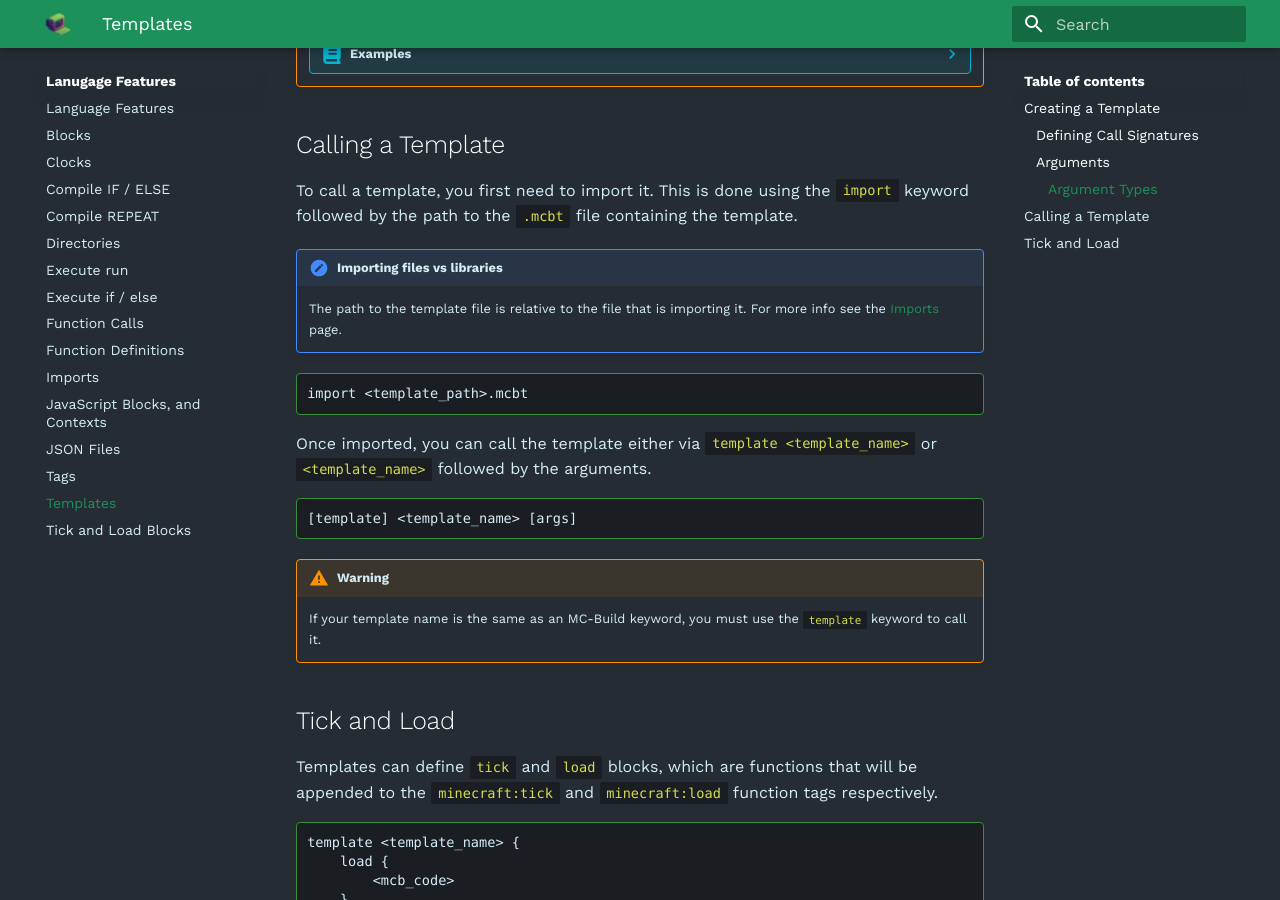
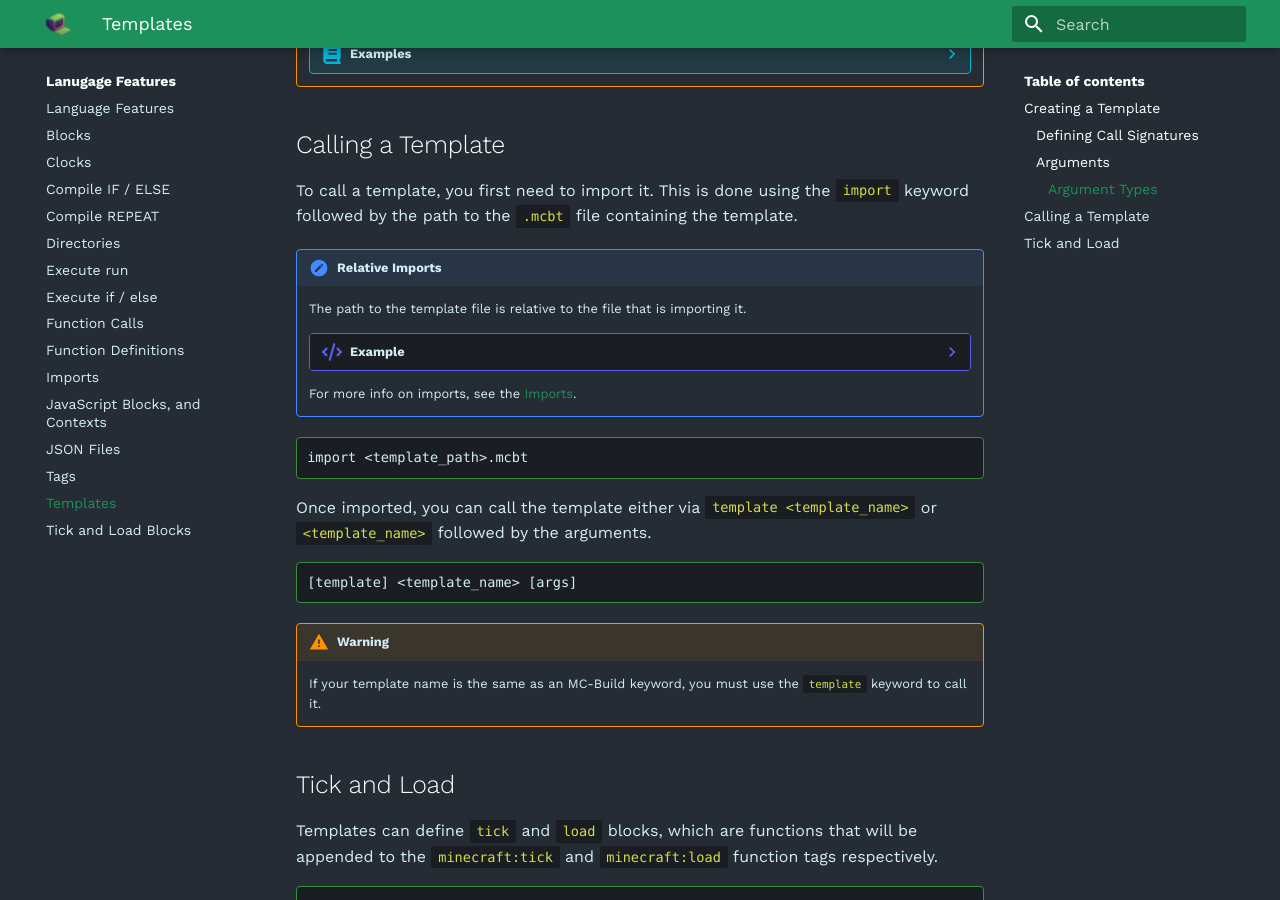
Before and after one commit to mc-build/mc-build.github.io, an MkDocs documentation site: the page built from docs/language-features/templates.md, in a window 1280 px wide and 900 px high, scrolled down 1680 px. Built offline with MkDocs 1.6.1 and Material for MkDocs 9.7.7, drawn with Linux system fonts in a browser that asks for light colours; some web fonts are replaced.

Commit message:
Improve relative import example, and wording

````diff
--- a/docs/language-features/templates.md
+++ b/docs/language-features/templates.md
@@ -102,9 +102,24 @@
 
 To call a template, you first need to import it. This is done using the `import` keyword followed by the path to the `.mcbt` file containing the template.
 
-!!! note "Importing files vs libraries"
+!!! note "Relative Imports"
     The path to the template file is relative to the file that is importing it.
-    For more info see the [Imports](./imports.md) page.
+
+    ??? example "Example"
+        If your project was structured like this:
+        ```
+        /src
+            main.mcb
+            /templates
+                my_template.mcbt
+        ```
+
+        And you wanted to import the `my_template.mcbt` file into `main.mcb`, you would do so like this:
+        ```
+        import templates/my_template.mcbt
+        ```
+
+    For more info on imports, see the [Imports](./imports.md).
 ```
 import <template_path>.mcbt
 ```
````
